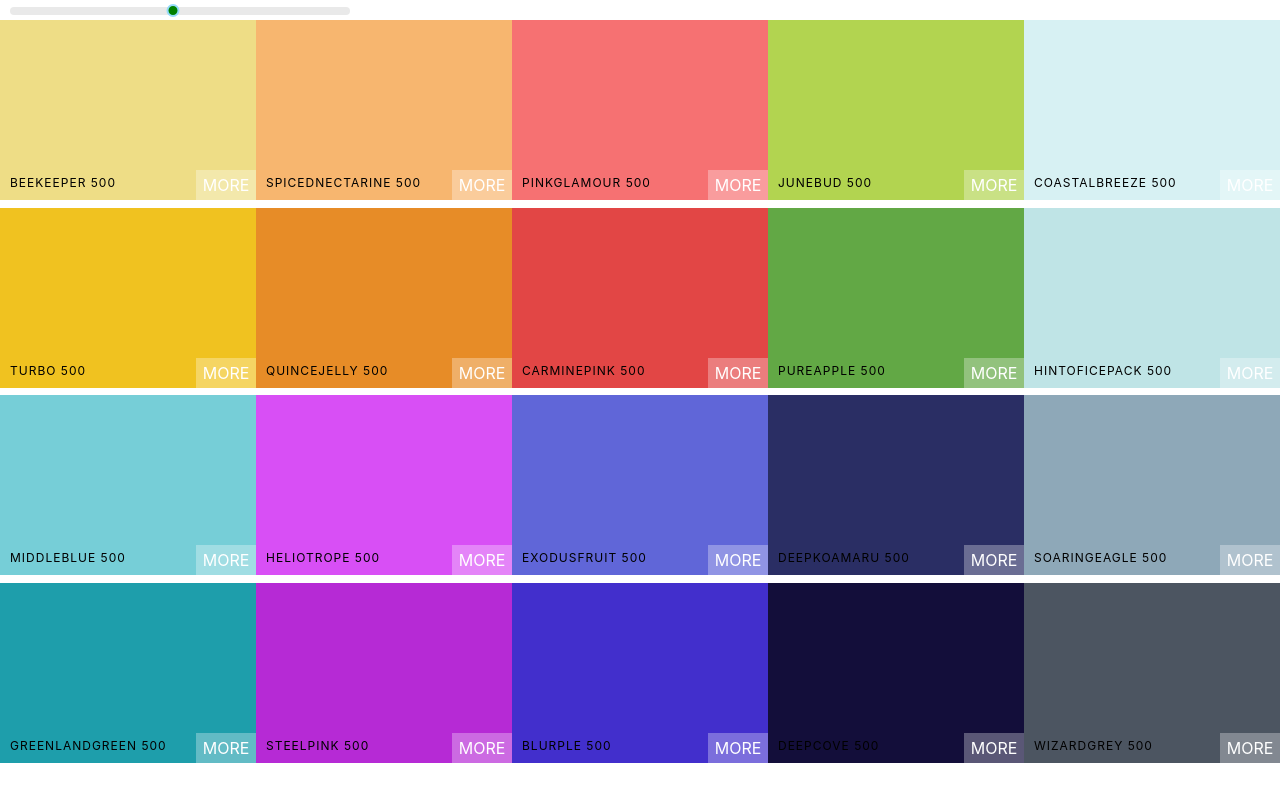
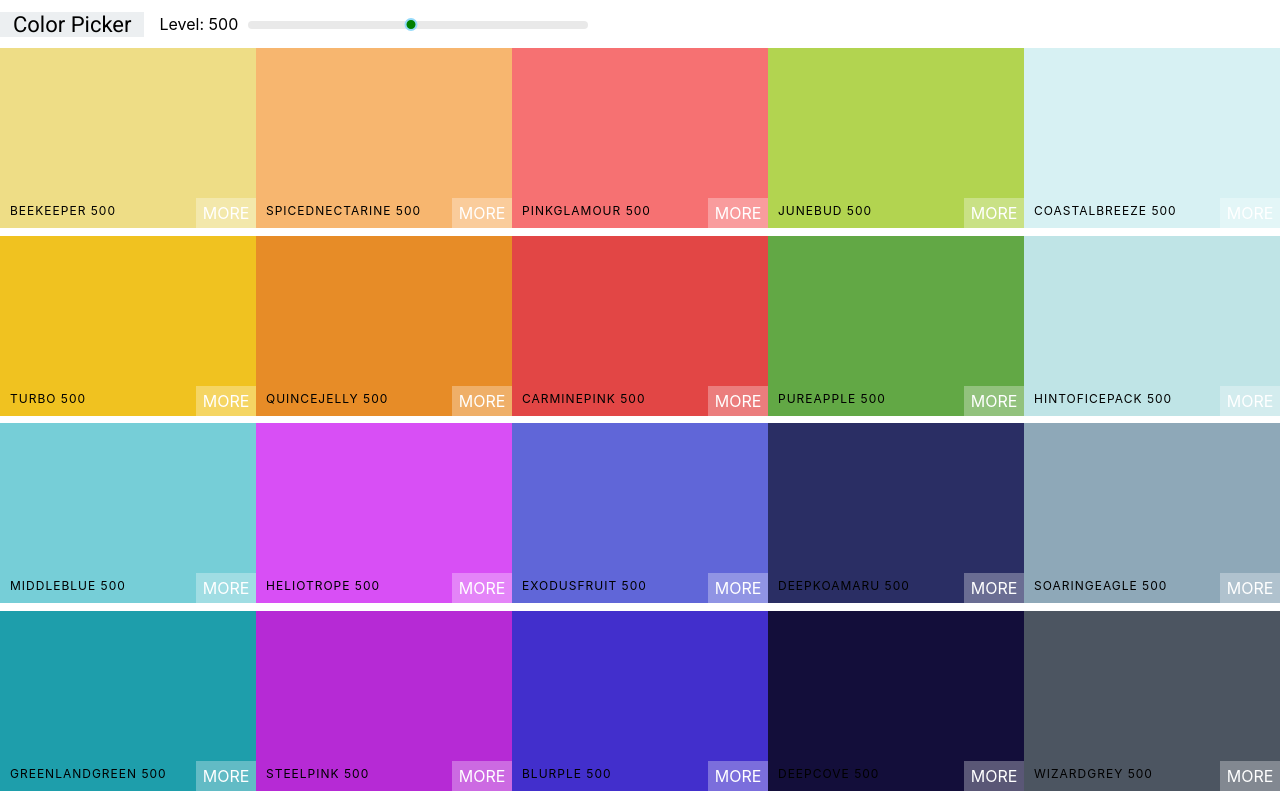
Before and after one commit to zomeru/zomify-colors, a React (Create React App) app: page / in a window 1280 px wide. Built offline with nearby package versions, Linux system fonts and the light colour scheme.

Commit message:
Add Navbar and Font

```diff
--- a/public/index.html
+++ b/public/index.html
@@ -8,6 +8,10 @@
     <meta
       name="description"
       content="Web site created using create-react-app"
+    />
+    <link
+      href="https://fonts.googleapis.com/css2?family=Roboto:wght@400;500&display=swap"
+      rel="stylesheet"
     />
     <link rel="apple-touch-icon" href="%PUBLIC_URL%/logo192.png" />
     <!--
--- /dev/null
+++ b/src/Navbar.css
@@ -0,0 +1,50 @@
+.Navbar {
+  display: flex;
+  align-items: center;
+  justify-content: flex-start;
+  height: 6vh;
+}
+
+.logo {
+  margin-right: 15px;
+  padding: 0 13px;
+  font-size: 22px;
+  background-color: #eceff1;
+  font-family: Roboto;
+  heigh: 100%;
+  display: flex;
+  align-items: center;
+}
+
+.logo a {
+  text-decoration: none;
+  color: black;
+}
+
+.slider {
+  width: 340px;
+  margin: 0 10px;
+  display: inline-block;
+}
+
+.rc-slider-track {
+  background-color: transparent;
+}
+
+.rc-slider-rail {
+  height: 8px;
+}
+
+.rc-slider-handle,
+.rc-slider-handle:active,
+.rc-slider-handle:focus,
+.rc-slider-handle:hover {
+  background-color: green;
+  outline: none;
+  border: -2px solid green;
+  box-shadow: none;
+  width: 13px;
+  height: 13px;
+  margin-left: -7px;
+  margin-top: -3px;
+}
--- /dev/null
+++ b/src/Navbar.js
@@ -0,0 +1,31 @@
+import React, { Component } from 'react';
+import Slider from 'rc-slider';
+import 'rc-slider/assets/index.css';
+import './Navbar.css';
+
+class Navbar extends Component {
+  render() {
+    const { level, changeLevel } = this.props;
+    return (
+      <header className='Navbar'>
+        <div className='logo'>
+          <a href='#'>Color Picker</a>
+        </div>
+        <div className='slider-container'>
+          <span>Level: {level}</span>
+          <div className='slider'>
+            <Slider
+              defaultValue={level}
+              min={100}
+              max={900}
+              step={100}
+              onAfterChange={changeLevel}
+            />
+          </div>
+        </div>
+      </header>
+    );
+  }
+}
+
+export default Navbar;
--- a/src/Palette.css
+++ b/src/Palette.css
@@ -5,31 +5,3 @@
 .Palette-colors {
   height: 90%;
 }
-
-.slider {
-  width: 340px;
-  margin: 0 10px;
-  display: inline-block;
-}
-
-.rc-slider-track {
-  background-color: transparent;
-}
-
-.rc-slider-rail {
-  height: 8px;
-}
-
-.rc-slider-handle,
-.rc-slider-handle:active,
-.rc-slider-handle:focus,
-.rc-slider-handle:hover {
-  background-color: green;
-  outline: none;
-  border: -2px solid green;
-  box-shadow: none;
-  width: 13px;
-  height: 13px;
-  margin-left: -7px;
-  margin-top: -3px;
-}
--- a/src/Palette.js
+++ b/src/Palette.js
@@ -1,8 +1,7 @@
 import React, { Component } from 'react';
 import ColorBox from './ColorBox';
-import 'rc-slider/assets/index.css';
+import Navbar from './Navbar';
 import './Palette.css';
-import Slider from 'rc-slider';
 
 class Palette extends Component {
   constructor(props) {
@@ -25,15 +24,7 @@
 
     return (
       <div className='Palette'>
-        <div className='slider'>
-          <Slider
-            defaultValue={level}
-            min={100}
-            max={900}
-            step={100}
-            onAfterChange={this.changeLevel}
-          />
-        </div>
+        <Navbar level={level} change={this.changeLevel} />
         {/* Navbar goes here */}
         <div className='Palette-colors'>{colorBoxes}</div>
         {/* footer eventually */}
```
